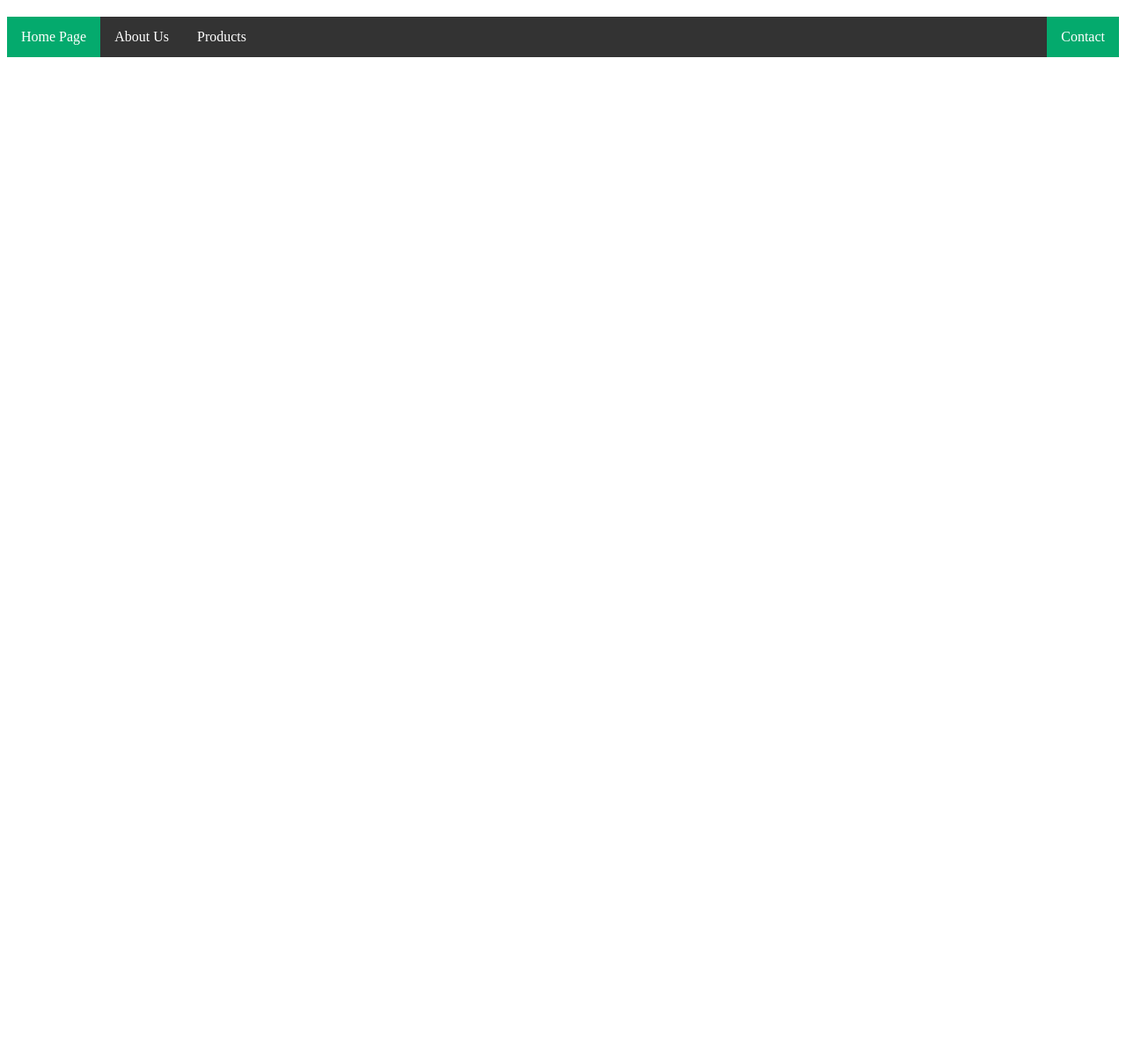
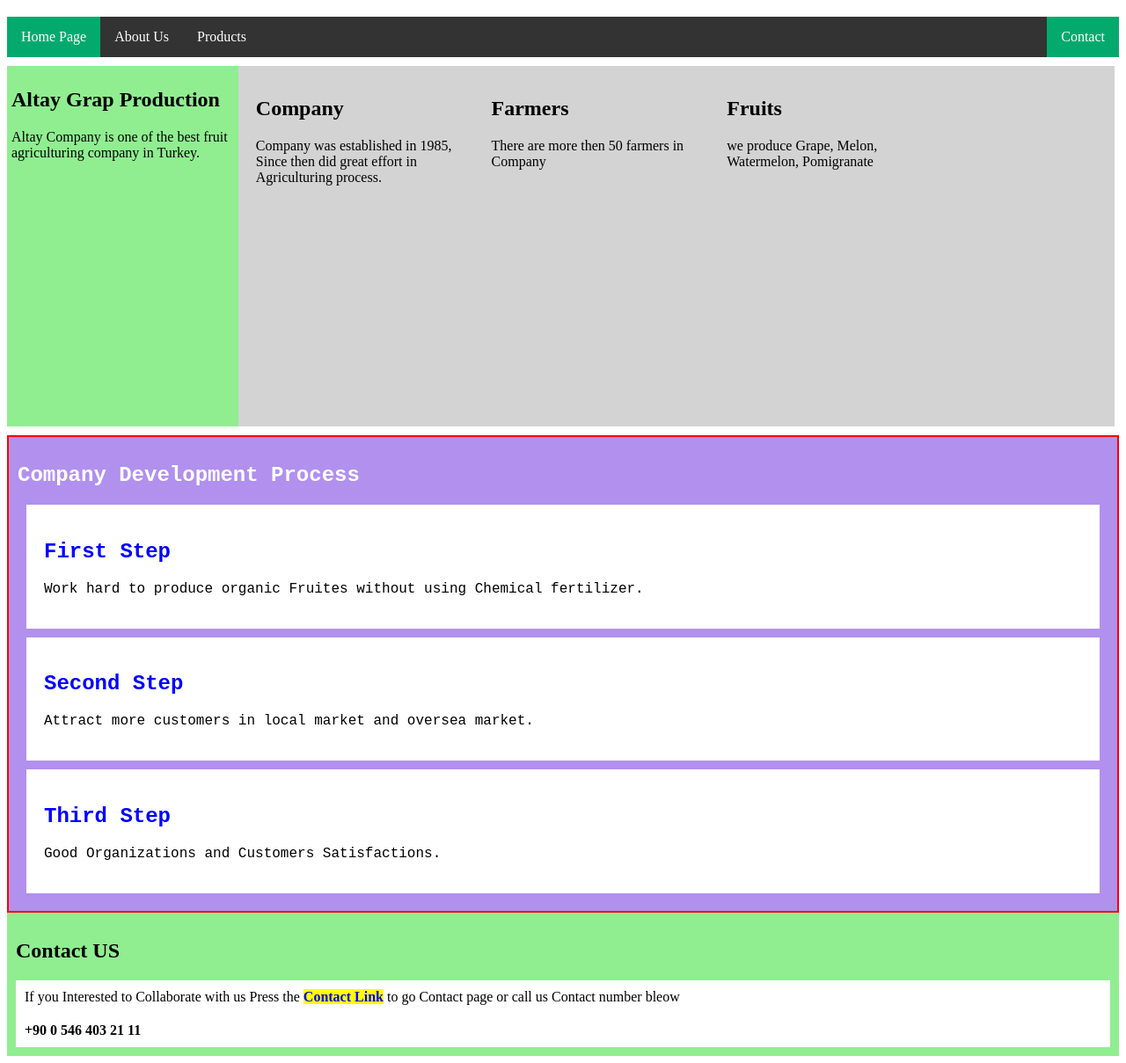
Before and after one commit to Burhan-Cahanbaki/CSS-Homwork, a plain HTML site: page index.html in a window 1280 px wide. Shown: the part 62-1271 px from the top of the page at 88% size. Before the commit the page ends 800 px from the top, so only its background shows below. Drawn offline with Linux system fonts and the light colour scheme.

Commit message:
Second Change

```diff
--- a/index.html
+++ b/index.html
@@ -8,7 +8,7 @@
     <title>Home page</title>
 </head>
 <body>
-    <!--header part-->
+    <!--navbar start-->
     <header>
         <h1>Altay Grape Farm</h1>
     </header>
@@ -22,12 +22,57 @@
             </ul>
         </nav>
     </div>
-    <section class="container">
-        <sidbar class="side-bar"></sidbar>
-        <article class="card"></article>
-        <article class="card"></article>
-        <article class="card"></article>
-    </section>
+    <!--navbar end-->
+
+    <!--Section Start-->
+    <div class="container">
+        <div class="sidebar">
+            <h2>Altay Grap Production</h2>
+            <p>Altay Company is one of the best fruit agriculturing company in Turkey.</p>
+        </div>
+        <div class="box">
+            <div class="card">
+                <h2>Company</h2>
+                <p>Company was established in 1985, Since then did great effort in Agriculturing process.</p>
+            </div>
+            <div class="card">
+                <h2>Farmers</h2>
+                <p>There are more then 50 farmers in Company</p>
+            </div>
+            <div class="card">
+                <h2>Fruits</h2>
+                <p>we produce Grape, Melon, Watermelon, Pomigranate</p>
+            </div>
+        </div>
+    </div>
+     <!--Section End-->
+
+    <!--Working Process-->
+    <div class="company">
+        <h2 >Company Development Process</h2>
+        <article class="process">
+            <h2>First Step</h2>
+            <p>Work hard to produce organic Fruites without using Chemical fertilizer.</p>
+        </article>
+        <article class="process">
+            <h2>Second Step</h2>
+            <p>Attract more customers in local market and oversea market.</p>
+        </article>
+        <article class="process">
+            <h2>Third Step</h2>
+            <p>Good Organizations and Customers Satisfactions.</p>
+        </article>
+    </div>
+
+    <!--Working Process end-->
+    <!--Footer start-->
+    <footer>
+        <h2 >Contact US</h2>
+        <p class="info">If you Interested to Collaborate with us Press the <a class="link" href="contact.html"> Contact Link</a> to go Contact page or call us Contact number bleow </p>
+        <p class="tel">+90 0 546 403 21 11</p>
+    </footer>
+    <!--Footer End-->
+
 
 
 </body>
--- a/style.css
+++ b/style.css
@@ -1,4 +1,4 @@
-/* Body part */
+/* navbar start */
 
 header{
 
@@ -30,3 +30,75 @@ li a:hover:not(.active){
 .active{
     background-color: #04aa6d;
 }
+/* navbar end */
+.conrainer{
+    width: 100%;
+    margin: 20px 0;
+    padding: 5px;
+
+
+
+}
+.sidebar{
+    width:20%;
+    height: 400px;
+    float: left;
+    margin-right: 10px;
+    background-color: lightgreen;
+    padding: 5px;
+}
+
+.box {
+    width:98%;
+    height: 400px;
+    margin:10px;
+    padding: 5px;
+    background-color: lightgray;
+
+}
+.card{
+
+    width:20%;
+    float: left;
+    margin: 5px;
+    padding: 5px;
+
+
+}
+.company{
+    font-family: 'Courier New', Courier, monospace;
+    background-color:rgb(177, 144, 238);
+    border: 2px solid red;
+    padding: 10px;
+    color: white;
+}
+.process{
+    background-color: white;
+    margin: 10px;
+    padding: 20px;
+    color: blue;
+}
+.process>p{
+    color: black;
+}
+footer{
+    background-color: lightgreen;
+    padding: 10px;
+
+}
+a.link{
+    background-color:yellow;
+    text-decoration: none;
+    font-weight: bold;
+}
+.info{
+    background-color: white;
+    padding: 10px;
+    margin: 0;
+}
+.tel{
+    font-weight: bold;
+    background-color: white;
+    padding: 10px;
+    margin:0;
+}
```
